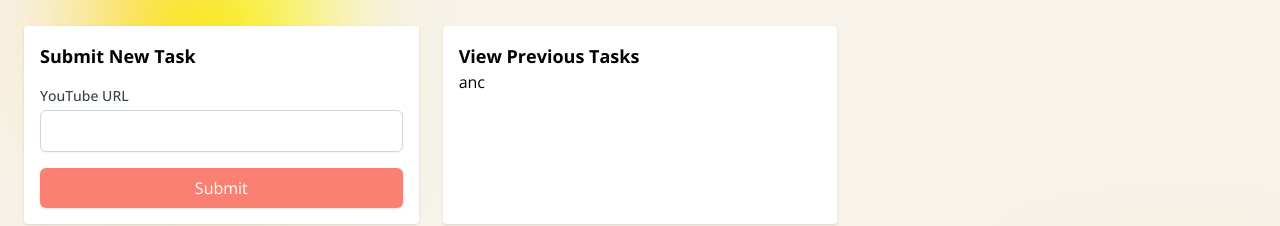
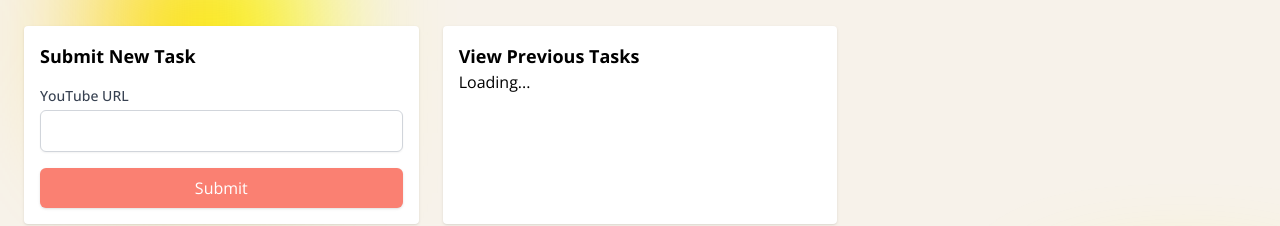
Before and after one commit to Not-Ethan/newsletter, a React (Vite) app in the folder site/site-frontend/: page /dashboard in a window 1280 px wide. Shown: the part 166-392 px from the top of the page. Built offline with nearby package versions, Linux system fonts and the light colour scheme; no server answers; a web font is replaced by a local one.

Commit message:
update tasks

```diff
--- a/site/site-frontend/src/pages/Dashboard.tsx
+++ b/site/site-frontend/src/pages/Dashboard.tsx
@@ -105,7 +105,9 @@ const Dashboard: React.FC = () => {
           {/* Card 2 */}
           <div className="p-4 bg-white shadow rounded">
             <h3 className="text-lg font-bold">View Previous Tasks</h3>
-            <a href="/tasks">anc</a>
+            <a href="/tasks">
+              {(loading) ? <p>Loading...</p> : tasks.map((task) => (<p>{JSON.parse(task.content).markdown}</p>))}
+            </a>
           </div>
         </div>
       </main>
```
